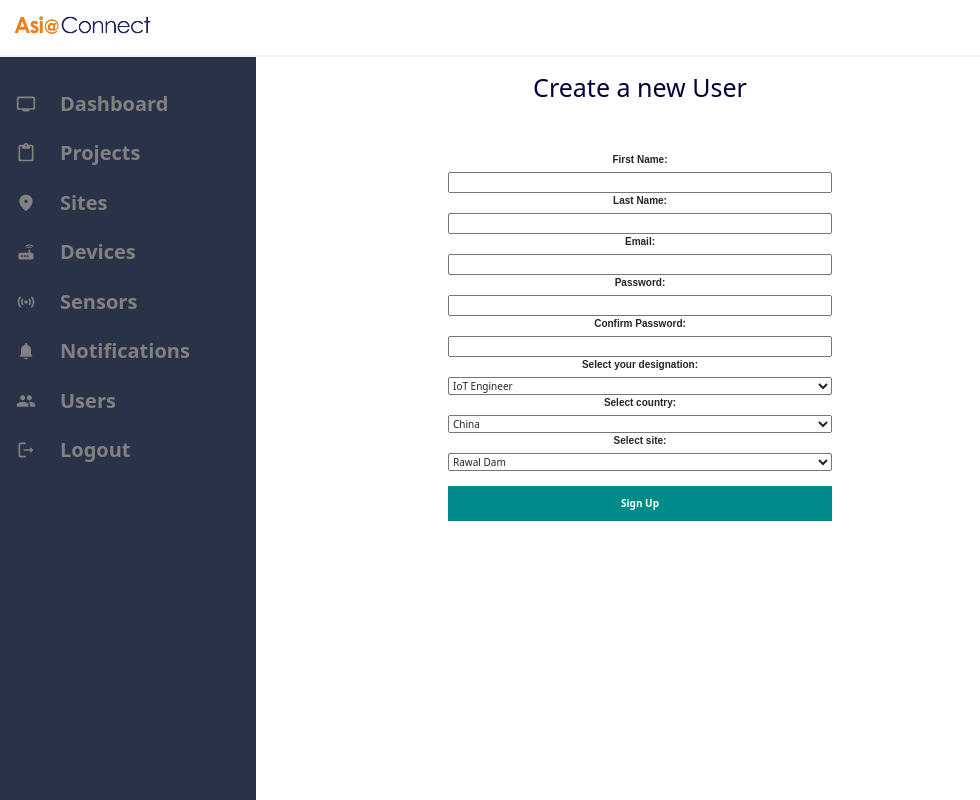
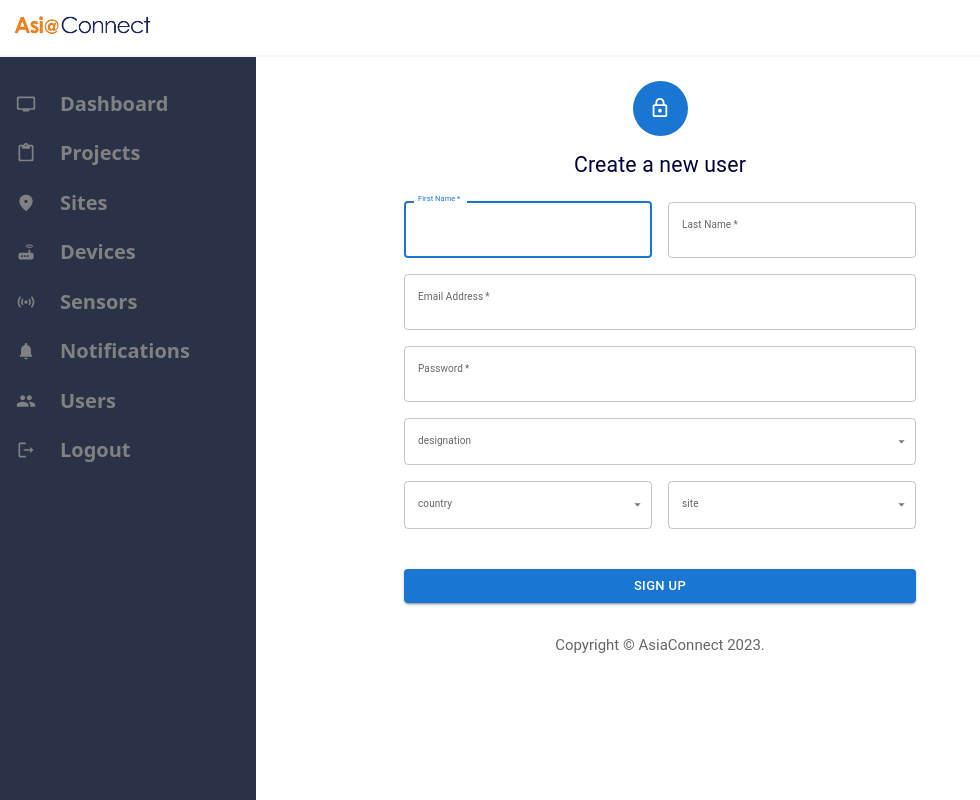
Before and after one commit to Jahangirbabar2000/AquaSafe, a React (Create React App) app in the folder my-app/: page /signup in a window 1280 px wide. Shown: the whole page, without its empty margins (0-980 px from the left). Built offline with nearby package versions, Linux system fonts and the light colour scheme.

Commit message:
Edited the signup page

```diff
--- a/my-app/src/Components/routes.js
+++ b/my-app/src/Components/routes.js
@@ -9,7 +9,6 @@ import { Route, Routes } from 'react-router-dom'
 import Visualization from './visualization';
 import Sites from './sites';
 import Homepage from './homepage/homepage'
-
 
 function routes() {
   return (
--- a/my-app/src/Components/signUp/signUp.css
+++ /dev/null
@@ -1,29 +0,0 @@
-form {
-    text-align: center;
-}
-
-input,
-select {
-    width: 30%;
-}
-
-button {
-
-    width: 30%;
-    background-color: darkcyan;
-    color: white;
-    height: 35px;
-    border: 0;
-    border-radius: 5px;
-    font-weight: 700;
-    font-size: medium;
-}
-
-button:hover {
-    background-color: rgb(0, 104, 104);
-}
-
-label {
-    font-family: sans-serif;
-
-}
--- a/my-app/src/Components/signUp/signUp.js
+++ b/my-app/src/Components/signUp/signUp.js
@@ -1,10 +1,84 @@
 import React, { useState } from 'react';
-import './signUp.css';
 import axios from 'axios';
+import Avatar from '@mui/material/Avatar';
+import Button from '@mui/material/Button';
+import CssBaseline from '@mui/material/CssBaseline';
+import TextField from '@mui/material/TextField';
+import FormControlLabel from '@mui/material/FormControlLabel';
+import Checkbox from '@mui/material/Checkbox';
+import Link from '@mui/material/Link';
+import Grid from '@mui/material/Grid';
+import Box from '@mui/material/Box';
+import LockOutlinedIcon from '@mui/icons-material/LockOutlined';
+import Typography from '@mui/material/Typography';
+import Container from '@mui/material/Container';
+import { createTheme, ThemeProvider } from '@mui/material/styles';
 import Navbar from "../navbar/navbar.js";
 import Sidebar from "../sidebar/side-bar.js";
+import MenuItem from '@mui/material/MenuItem';
 
-function SignUp() {
+function Copyright(props) {
+    return (
+        <Typography variant="h5" color="text.secondary" align="center" {...props}>
+            {'Copyright © AsiaConnect '}
+            {new Date().getFullYear()}
+            {'.'}
+        </Typography>
+    );
+}
+
+const theme = createTheme();
+
+export default function SignUp() {
+    const designations = [
+        {
+            value: 'IoT Engineer',
+            label: 'IoT Engineer',
+        },
+        {
+            value: 'Local Admin',
+            label: 'Local Admin',
+        },
+        {
+            value: 'Government Admin',
+            label: 'Government Admin',
+        },
+    ];
+
+    const countries = [
+        {
+            value: 'China',
+            label: 'China',
+        },
+        {
+            value: 'Pakistan',
+            label: 'Pakistan',
+        },
+        {
+            value: 'Turkey',
+            label: 'Turkey',
+        },
+        {
+            value: 'Iran',
+            label: 'Iran',
+        },
+    ];
+
+    const sites = [
+        {
+            value: 'Rawal Dam',
+            label: 'Rawal Dam',
+        },
+        {
+            value: 'Tarbela Dam',
+            label: 'Tarbela Dam',
+        },
+        {
+            value: 'Mangla Dam',
+            label: 'Mangla Dam',
+        },
+    ];
+
     const [firstName, setFirstName] = useState('');
     const [lastName, setLastName] = useState('');
     const [email, setEmail] = useState('');
@@ -15,7 +89,7 @@ function SignUp() {
     const [site, setSite] = useState('');
 
     const handleEmailValidation = (email) => {
-        const emailRegex = /@/;
+        const emailRegex = /^\w+([\.-]?\w+)*@\w+([\.-]?\w+)*(\.\w{2,3})+$/;
         if (!emailRegex.test(email)) {
             // alert("Please enter a valid email address.");
         }
@@ -59,92 +133,151 @@ function SignUp() {
         postData(formData);
     };
 
-    return (<div>
+    return (
+        <div>
             <Navbar />
             <Sidebar />
-        <br />
-        <form onSubmit={handleSubmit}>
-            <h1>Create a new User</h1>
-            <br />
-            <br />
-            <br />
-            <label htmlFor="first-name">First Name:</label><br />
-            <input
-                type="text"
-                id="first-name"
+            <ThemeProvider theme={theme}>
+                <Container component="main" maxWidth="sm">
+                    {/* <CssBaseline /> */}
+                    <Box
+                        sx={{
+                            marginLeft: 5,
+                            marginTop: 1,
+                            display: 'flex',
+                            flexDirection: 'column',
+                            alignItems: 'center',
+                        }}
+                    >
+                        <Avatar sx={{ m: 2, bgcolor: 'primary.main', width: 55, height: 55 }}>
+                            <LockOutlinedIcon fontSize="large" />
+                        </Avatar>
+                        <Typography component="h1" variant="h4">
+                            Create a new user
+                        </Typography>
+                        <Box component="form" noValidate onSubmit={handleSubmit} sx={{ mt: 3 }}>
+                            <Grid container spacing={2}>
+                                <Grid item xs={12} sm={6}>
+                                    <TextField
+                                        autoComplete="given-name"
+                                        name="firstName"
+                                        inputProps={{ style: { fontSize: 16 } }}
+                                        required
+                                        fullWidth
+                                        id="firstName"
+                                        label="First Name"
+                                        autoFocus
                                         value={firstName}
                                         onChange={(event) => setFirstName(event.target.value)}
                                     />
-            <br />
-            <label htmlFor="last-name">Last Name:</label><br />
-            <input
-                type="text"
-                id="last-name"
+                                </Grid>
+                                <Grid item xs={12} sm={6}>
+                                    <TextField
+                                        required
+                                        fullWidth
+                                        inputProps={{ style: { fontSize: 16 } }}
+                                        id="lastName"
+                                        label="Last Name"
+                                        name="lastName"
+                                        autoComplete="family-name"
                                         value={lastName}
                                         onChange={(event) => setLastName(event.target.value)}
                                     />
-            <br />
-            <label htmlFor="email">Email:</label><br />
-            <input
-                type="email"
+                                </Grid>
+                                <Grid item xs={12}>
+                                    <TextField
+                                        required
+                                        inputProps={{ style: { fontSize: 16 } }}
+                                        fullWidth
                                         id="email"
-                value={email}
+                                        label="Email Address"
+                                        name="email"
+                                        autoComplete="email"
                                         onChange={(event) => setEmail(event.target.value)}
                                         onBlur={(event) => handleEmailValidation(event.target.value)}
                                     />
-            <br />
-            <label htmlFor="password">Password:</label><br />
-            <input
+                                </Grid>
+                                <Grid item xs={12}>
+                                    <TextField
+                                        required
+                                        inputProps={{ style: { fontSize: 16 } }}
+                                        fullWidth
+                                        name="password"
+                                        label="Password"
                                         type="password"
                                         id="password"
-                value={password}
+                                        autoComplete="new-password"
                                         onChange={(event) => setPassword(event.target.value)}
                                         onBlur={(event) => handlePasswordValidation(event.target.value)}
                                     />
-            <br />
-            <label htmlFor="confirm-password">Confirm Password:</label><br />
-            <input
-                type="password"
-                id="confirm-password"
-                value={confirmPassword}
-                onChange={(event) => setConfirmPassword(event.target.value)}
-                onBlur={(event) => handleConfirmPasswordValidation(password, event.target.value)}
-            />
-            <br />
-            <label htmlFor="designation">Select your designation:</label><br />
-            <select
+                                </Grid>
+                                <Grid item xs={12}>
+                                    <TextField
                                         id="designation"
-                value={designation}
+                                        fullWidth
+                                        select
+                                        name="designation"
+                                        label="designation"
+                                        type="designation"
                                         onChange={(event) => setDesignation(event.target.value)}
                                     >
-                <option value="IoT Engineer">IoT Engineer</option>
-                <option value="Local Admin">Local Admin</option>
-                <option value="Government Admin">Government Admin</option>
-            </select>
-            <br />
-            <label htmlFor="country">Select country:</label><br />
-            <select
+                                        {designations.map((option) => (
+                                            <MenuItem key={option.value} value={option.value}>
+                                                {option.label}
+                                            </MenuItem>
+                                        ))}
+                                    </TextField>
+                                </Grid>
+                                <Grid item xs={12} sm={6}>
+                                    <TextField
                                         id="country"
-                value={country}
-                defaultValue="Pakistan"
+                                        fullWidth
+                                        select
+                                        name="country"
+                                        label="country"
+                                        type="country"
                                         onChange={(event) => setCountry(event.target.value)}
                                     >
-                <option value="China">China</option>
-                <option value="Pakistan">Pakistan</option>
-                <option value="Turkey">Philippines</option>
-                <option value="Iran">Singapore</option>
-            </select><br />  <label htmlFor="site">Select site:</label><br />
-            <select
+                                        {countries.map((option) => (
+                                            <MenuItem key={option.value} value={option.value}>
+                                                {option.label}
+                                            </MenuItem>
+                                        ))}
+                                    </TextField>
+                                </Grid>
+                                <Grid item xs={12} sm={6}>
+                                    <TextField
                                         id="site"
-                value={site}
+                                        fullWidth
+                                        select
+                                        name="site"
+                                        label="site"
+                                        type="site"
                                         onChange={(event) => setSite(event.target.value)}
                                     >
-                <option value="Rawal Dam">Rawal Dam</option>
-                <option value="Tarbela Dam">Tarbela Dam</option>
-                <option value="Mangla Dam">Mangla Dam</option>
-            </select><br /><br />
-            <button type="submit">Sign Up</button>
-        </form></div>
+                                        {sites.map((option) => (
+                                            <MenuItem key={option.value} value={option.value}>
+                                                {option.label}
+                                            </MenuItem>
+                                        ))}
+                                    </TextField>
+                                </Grid>
+                            </Grid>
+                            <Button
+                                type="submit"
+                                fullWidth
+                                variant="contained"
+                                sx={{ mt: 5, mb: 2, fontSize: 13 }}
+                            >
+                                Sign Up
+                            </Button>
+                        </Box>
+                    </Box>
+                    <Copyright justif sx={{ mt: 2, ml: 5 }} />
+
+                </Container>
+            </ThemeProvider>
+        </div>
+
     );
 }
-export default SignUp;
```
Also changed, not shown: my-app/src/Components/usersTable/usersTable.js (+8 -1 lines). Lines whose indentation alone changed are shown as unchanged.
